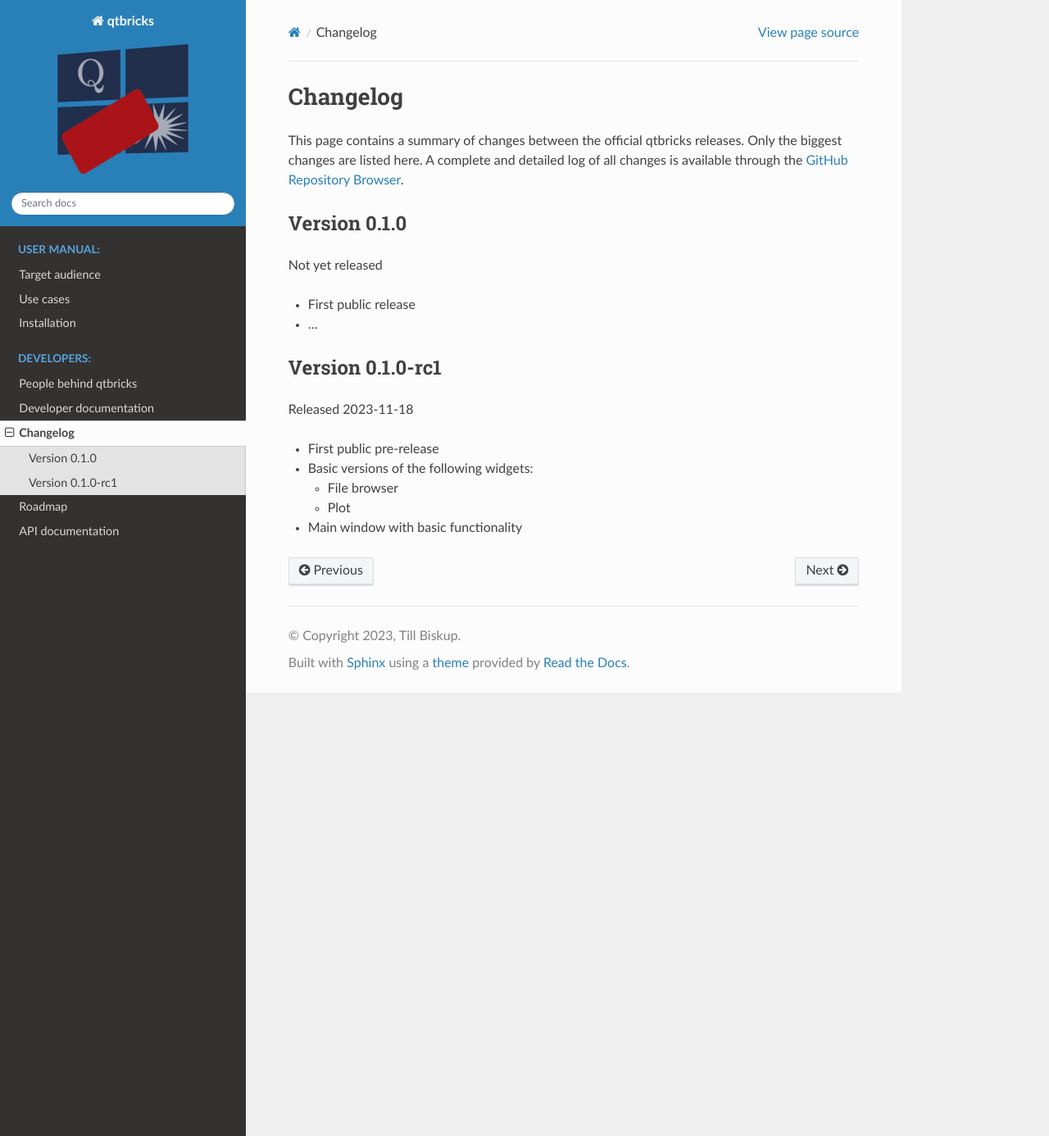
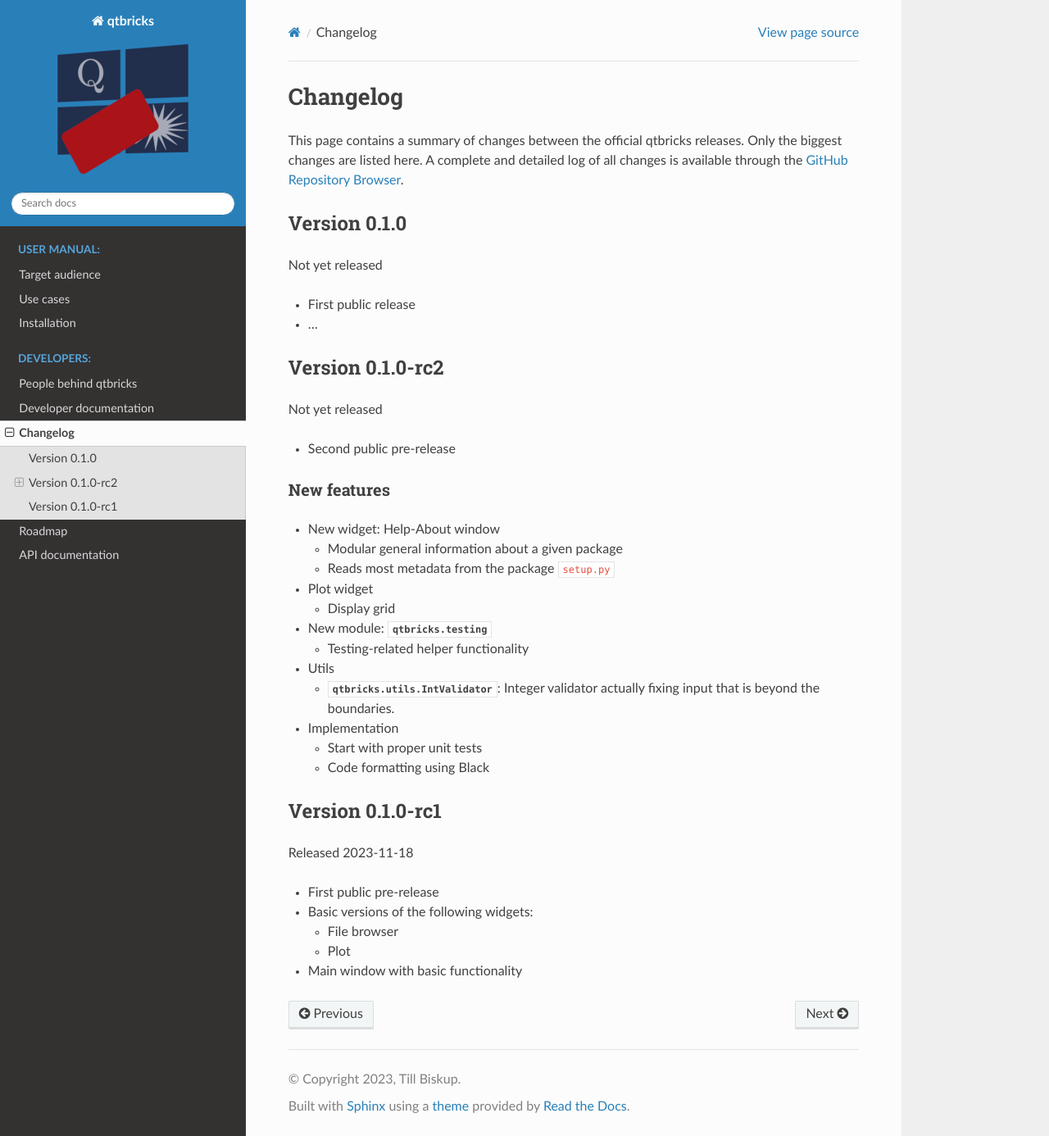
Before and after one commit to tillbiskup/qtbricks, a Sphinx documentation site: the page built from docs/changelog.rst, in a window 1280 px wide and 1386 px high. Shown: the whole window at 82% size. Built offline with Sphinx 7.4.7 and the Read the Docs theme 2.0.0, drawn with Linux system fonts in a browser that asks for light colours.

Commit message:
Update changelog

```diff
--- a/docs/changelog.rst
+++ b/docs/changelog.rst
@@ -15,6 +15,40 @@ Not yet released
 * ...
 
 
+Version 0.1.0-rc2
+=================
+
+Not yet released
+
+* Second public pre-release
+
+
+New features
+------------
+
+* New widget: Help-About window
+
+  * Modular general information about a given package
+  * Reads most metadata from the package ``setup.py``
+
+* Plot widget
+
+  * Display grid
+
+* New module: :mod:`qtbricks.testing`
+
+  * Testing-related helper functionality
+
+* Utils
+
+  * :class:`qtbricks.utils.IntValidator`: Integer validator actually fixing input that is beyond the boundaries.
+
+* Implementation
+
+  * Start with proper unit tests
+  * Code formatting using Black
+
+
 Version 0.1.0-rc1
 =================
 
```
Also changed, not shown: 1 other file.
